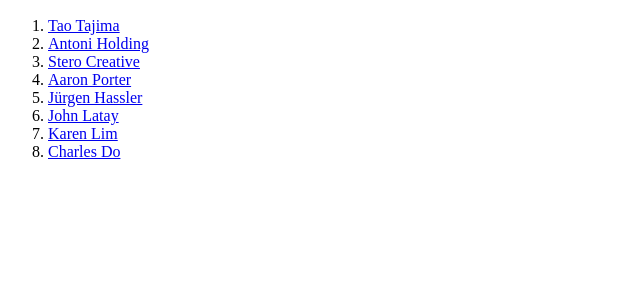
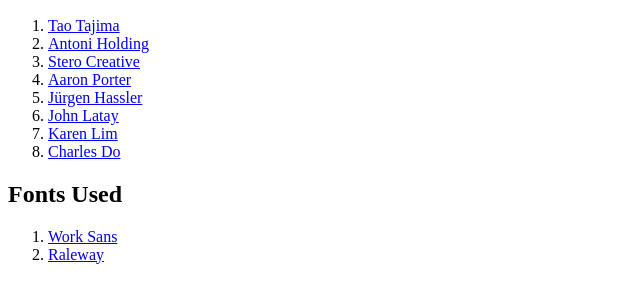
Before and after one commit to jordonf/iat339-Portfolio, a plain HTML site: page pub_html/references.html in a window 1280 px wide. Shown: the part 110-412 px from the top of the page, without its empty margins (0-640 px from the left). Drawn offline with Linux system fonts and the light colour scheme.

Commit message:
more references added

```diff
--- a/pub_html/references.html
+++ b/pub_html/references.html
@@ -20,6 +20,7 @@
         </nav>
     </header>
 
+<div>
 <h2>Inspiration</h2>
 <ol>
   <li><a href="http://taotajima.jp/">Tao Tajima</a></li>
@@ -31,9 +32,18 @@
   <li><a href="http://www.sfu.ca/~skl27/iat339/Portfolio-skarenlim/pub_html/">Karen Lim</a></li>
   <li><a href="https://www.charlesdovideography.com/">Charles Do</a></li>
 </ol>
+</div>
 
+<div>
+  <h2>Fonts Used</h2>
+  <ol>
+    <li><a href="https://fonts.google.com/specimen/Work+Sans">Work Sans</a></li>
+    <li><a href="https://fonts.google.com/specimen/Raleway">Raleway</a></li>
+  </ol>
+</div>
     <footer>
-
+      <div></div>
+      <div></div>
     </footer>
 </body>
 
```
Also changed, not shown: pub_html/on-your-own.html (+3 -1 lines).
